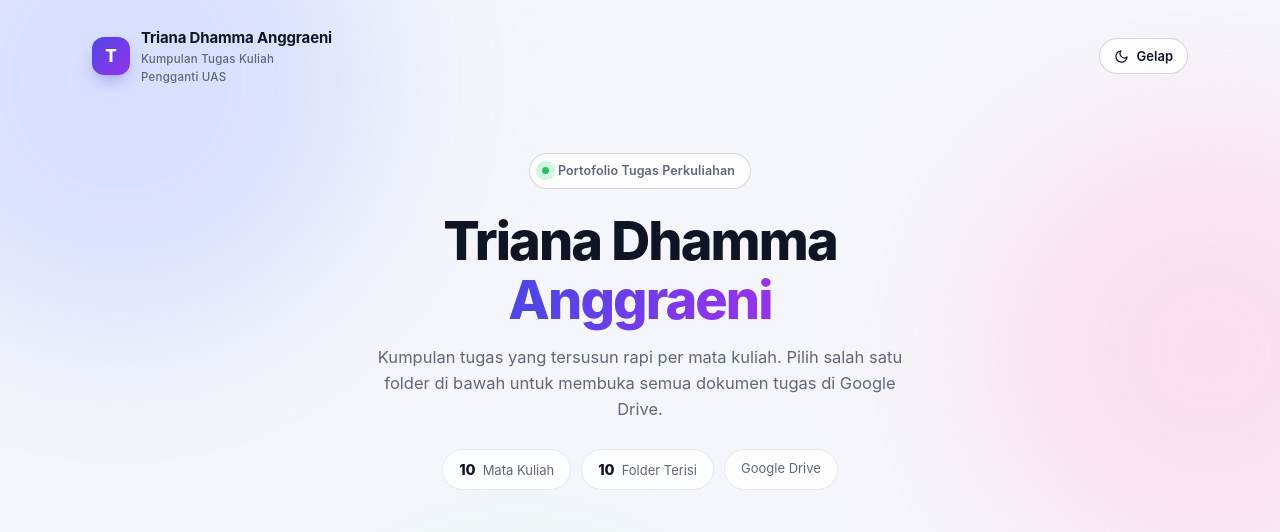
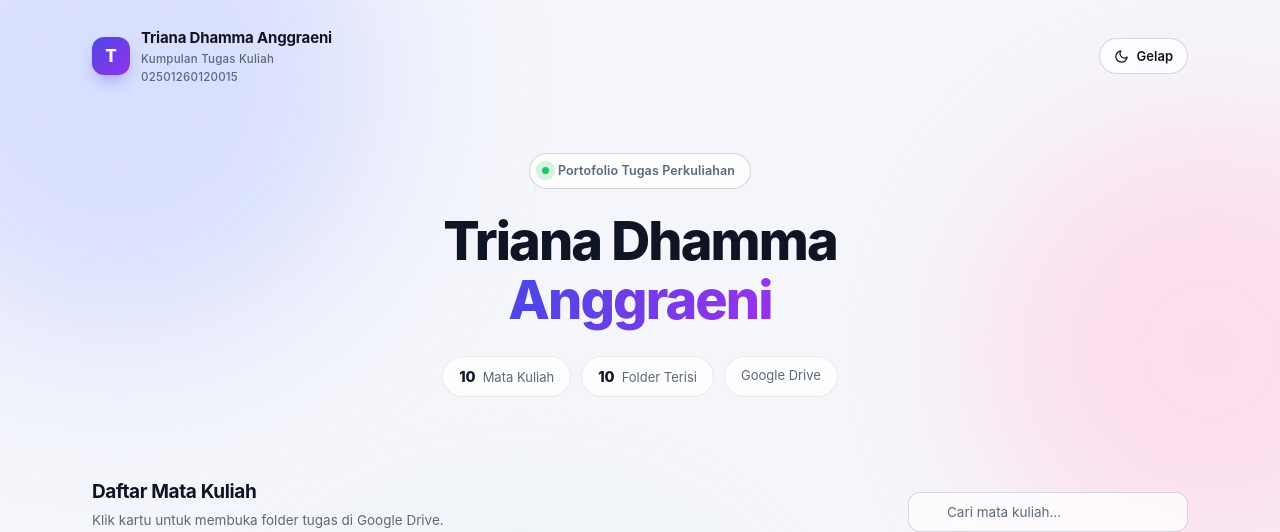
Before and after one commit to trianadhammaa/Tugas_Project, a plain HTML site: page index.html in a window 1280 px wide. Shown: the top 532 px of the page. Drawn offline with Linux system fonts and the light colour scheme.

Commit message:
Update index.html

```diff
--- a/index.html
+++ b/index.html
@@ -418,7 +418,7 @@
       <div class="brand-text">
         Triana Dhamma Anggraeni
         <small>Kumpulan Tugas Kuliah</small>
-        <small>Pengganti UAS</small>
+        <small>02501260120015</small>
       </div>
     </div>
     <button class="theme-btn" id="themeBtn" type="button" aria-label="Ganti tema terang atau gelap">
@@ -433,8 +433,6 @@
     <div class="eyebrow"><span class="pulse" aria-hidden="true"></span> Portofolio Tugas Perkuliahan</div>
     <h1>Triana Dhamma<br /><span class="grad">Anggraeni</span></h1>
     <p class="lead">
-      Kumpulan tugas yang tersusun rapi per mata kuliah. Pilih salah satu folder di bawah untuk membuka
-      semua dokumen tugas di Google Drive.
     </p>
     <div class="stats">
       <div class="stat"><b id="statTotal">10</b> Mata Kuliah</div>
```
